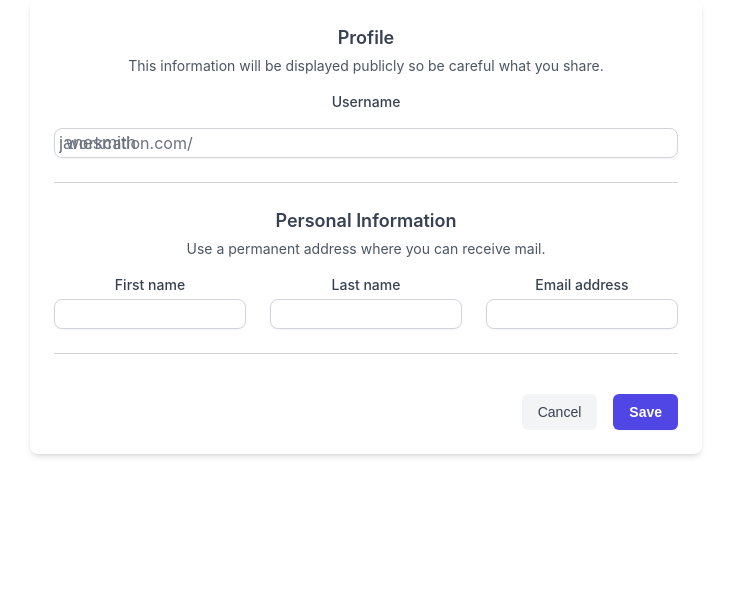
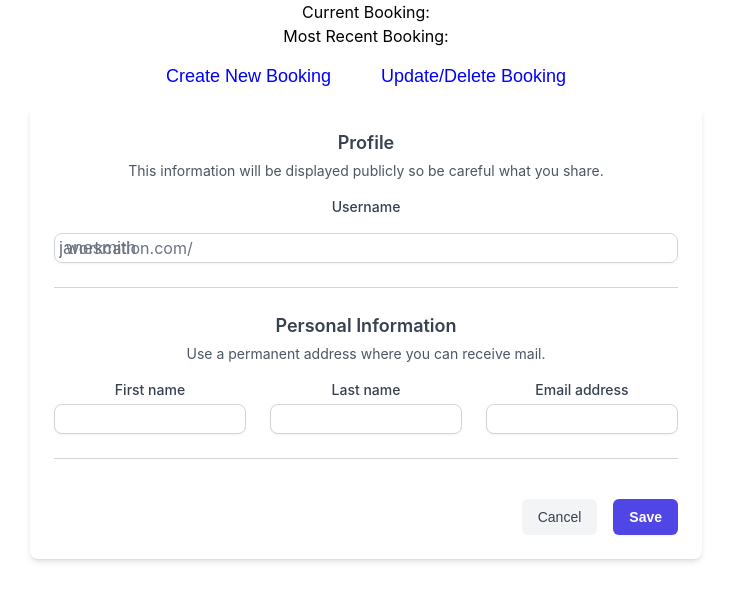
Before and after one commit to CodeDay-Labs-RNZ/Space-saver, a React (Create React App) app in the folder frontend/: page /dashboard in a window 1280 px wide. Shown: the top 600 px of the page, without its empty margins (274-1005 px from the left). Built offline with nearby package versions, Linux system fonts and the light colour scheme.

Commit message:
adding buttons to dashboard page

```diff
--- a/frontend/src/pages/Dashboard.tsx
+++ b/frontend/src/pages/Dashboard.tsx
@@ -1,13 +1,57 @@
-import React from 'react';
+import React, { useState } from 'react';
 import { useNavigate } from 'react-router-dom';
-import LogoutButton from '../components/LogoutButton';
+const styles = require('../styles/Dashboard.css');
 
 const Dashboard: React.FC = () => {
     /* add buttons that will route to a new page creating a booking for user */
 
+    const navigate = useNavigate();
+    const [showBookingOptions, setShowBookingOptions] = useState(false);
+
+
+    /* function to handle create booking */
+    const handleCreateBooking = (type: string) => {
+        /* navigate to calendar page and pass the type of booking as state */
+        navigate('/calendar', { state: { type } });
+    }
+
+    /* function to handle update/delete booking */
+    const handleUpdateDeleteBooking = (event: React.MouseEvent<HTMLButtonElement>) => {
+        /* todo: navigate to update/delete page (implement page) */
+        //navigate('/update-delete-bookings')
+    }
+
+
     return (
+        <div>
+            <div className='booking-info'>
+                <div className='current-booking'>
+                    {/* display current booking */}
+                    Current Booking: {/* fetch and display from backend */}
+                </div>
+                <div className='most-recent-booking'>
+                    {/* display most recent booking */}
+                    Most Recent Booking: {/* fetch and display from backend */}
+                </div>
+            </div>
 
-        <div>
+            <div className='booking-actions'>
+
+                {!showBookingOptions? (
+                    <>
+                        <button className='button-style' onClick={() => setShowBookingOptions(true)}>Create New Booking</button>
+                        <button className='button-style' onClick={() => handleUpdateDeleteBooking}>Update/Delete Booking</button>
+                    </>
+                ) : (
+                    <>
+                        <button className='button-style' onClick={() => handleCreateBooking('room')}>Book A Room</button>
+                        <button className='button-style' onClick={() => handleCreateBooking('desk')}>Book A Desk</button>
+                        <button className='button-style' onClick={() => handleCreateBooking('floor')}>Book A Floor</button>
+                        <button className='button-style' onClick={() => setShowBookingOptions(false)}>Cancel</button>
+                    </>
+                )}
+            </div>
+
             <form className="max-w-2xl mx-auto p-6 bg-white rounded-lg shadow-md">
                 <div className="space-y-6">
                     <div className="border-b border-gray-300 pb-6">
--- /dev/null
+++ b/frontend/src/styles/Dashboard.css
@@ -0,0 +1,8 @@
+.button-style {
+  background-color: 007bff;
+  color: blue;
+  padding: 10px 20px;
+  margin: 5px;
+  border-radius: 5px;
+  cursor: pointer;
+}
```
Also changed, not shown: 1 other file (tests, documents, lock files or other folders).
